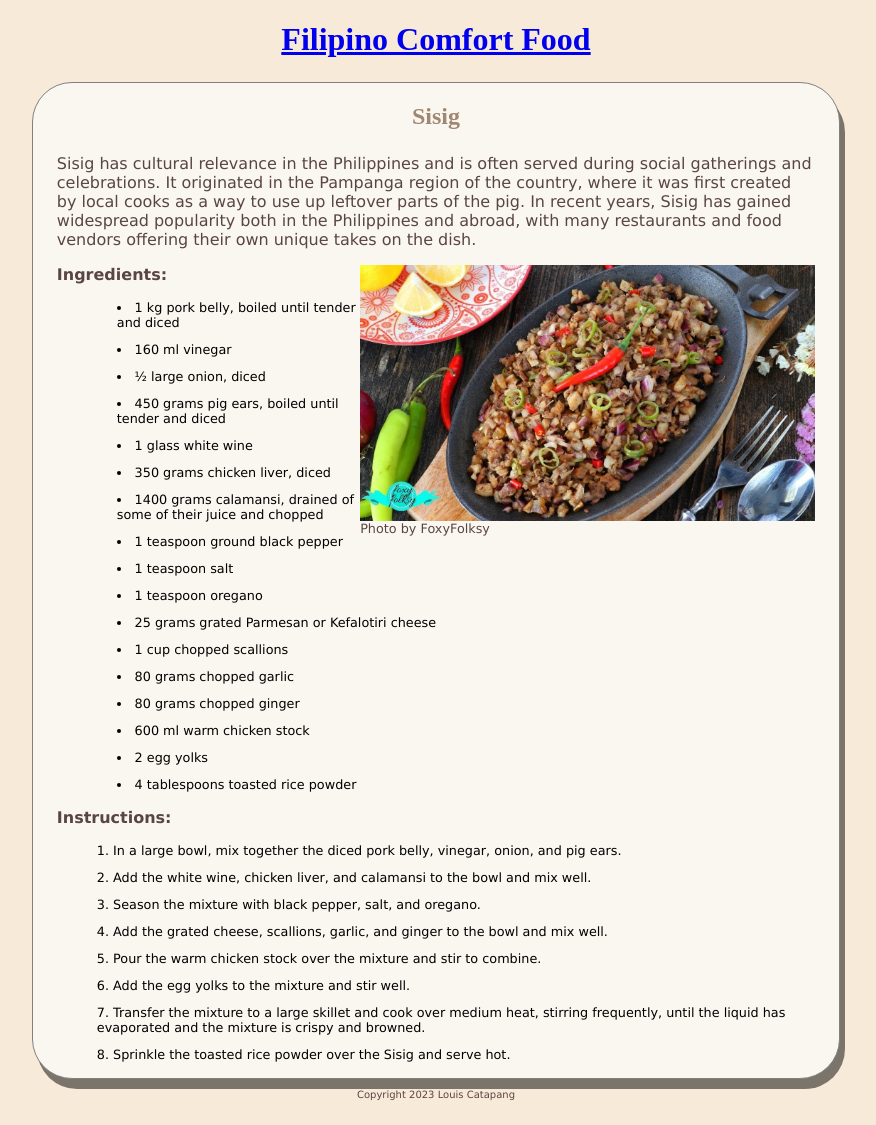
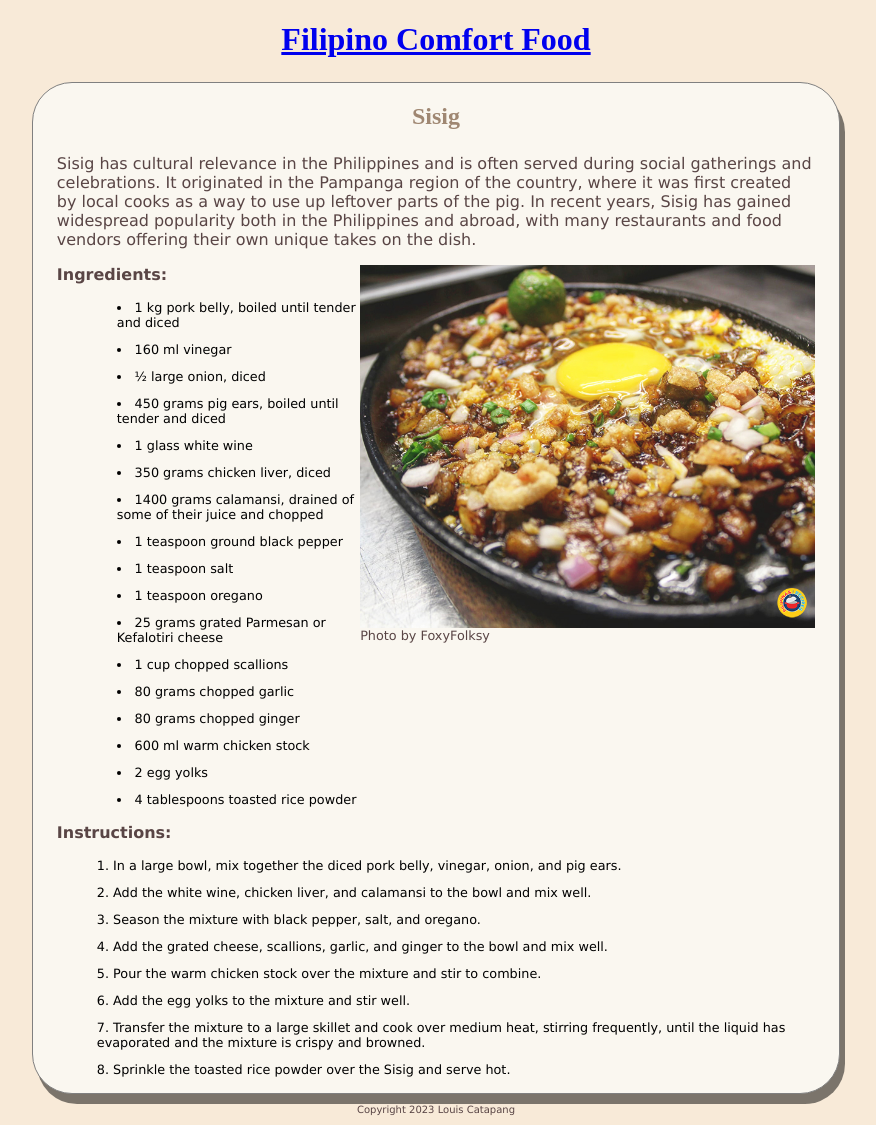
Before and after one commit to Loohwis/Recipe1, a Jekyll site: the page built from _recipes/sisig.md, in a window 1280 px wide. Shown: the whole page, without its empty margins (204-1080 px from the left). Built offline with Jekyll 4.4.1, drawn with Linux system fonts in a browser that asks for light colours.

Commit message:
Update Recipe “sisig”

```diff
--- a/_recipes/sisig.md
+++ b/_recipes/sisig.md
@@ -6,7 +6,7 @@ layout: recipe
 ---
 Sisig has cultural relevance in the Philippines and is often served during social gatherings and celebrations. It originated in the Pampanga region of the country, where it was first created by local cooks as a way to use up leftover parts of the pig. In recent years, Sisig has gained widespread popularity both in the Philippines and abroad, with many restaurants and food vendors offering their own unique takes on the dish.
 
-![Sisig](../uploads/maxresdefault-1-.jpg "Photo by FoxyFolksy ")
+![Sisig](../uploads/sizzling-sisig.jpg "Photo by FoxyFolksy ")
 
 **Ingredients:**
 
```
Also changed, not shown: uploads/sizzling-sisig.jpg (added).
